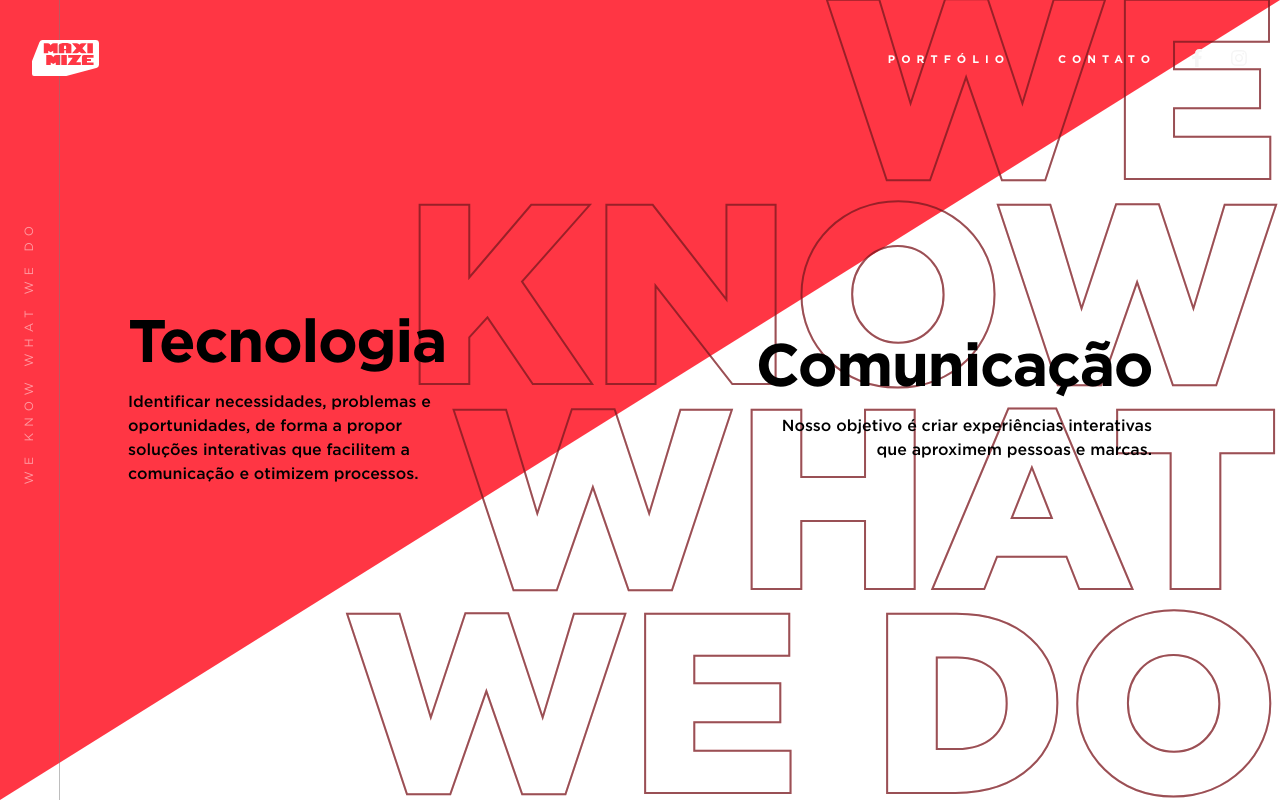
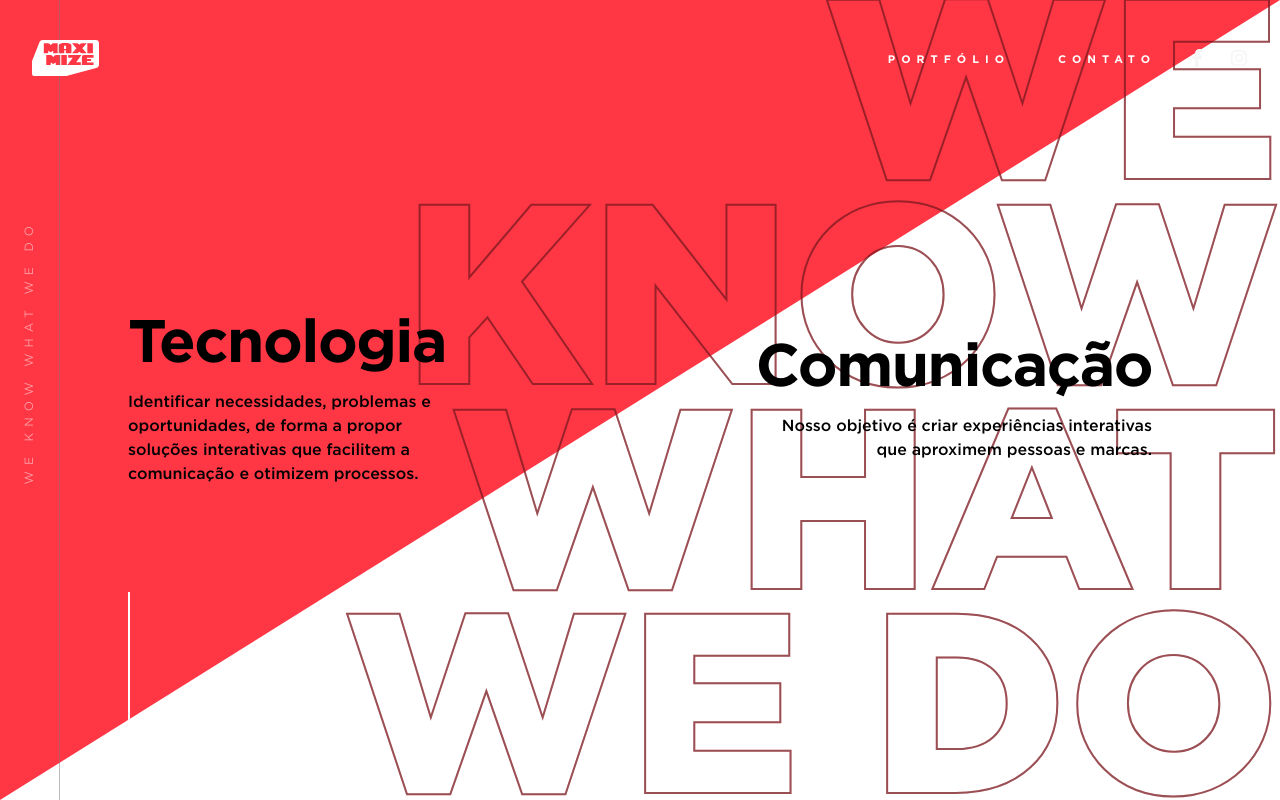
Before and after one commit to Kako-0/mxmz-site, a Next.js app: page / in a window 1280 px wide. Shown: the top 800 px of the page. Built offline with nearby package versions, Linux system fonts and the light colour scheme.

Commit message:
refact: decorative ::after

```diff
--- a/src/app/(root)/page.tsx
+++ b/src/app/(root)/page.tsx
@@ -11,7 +11,7 @@ export default function Home() {
     <>
       <div className="relative min-h-dvh home__bg">
         <Landing />
-        <div className="relative z-[2] bg-gradient-to-t from-black to-transparent to-100% bg-no-repeat">
+        <div className="relative z-[2] bg-gradient-to-t from-black to-transparent to-100% bg-no-repeat py-16 before:hidden lg:before:block before:absolute before:-top-52 before:left-[10%] before:pointer-events-none before:w-[2px] before:h-[250px] before:bg-[var(--branco)] before:content-['']">
           <div className="container sm:w-4/5 min-[1920px]:w-9/12 mx-auto px-4 grid gap-16">
             <Video />
             <Services />
--- a/src/styles/landing.css
+++ b/src/styles/landing.css
@@ -15,27 +15,9 @@
   transition: all 0.5s ease-in-out;
 }
 
-.landing::after {
-  content: '';
-  display: none;
-  position: absolute;
-  top: 25%;
-  left: 10%;
-  pointer-events: none;
-  width: 2px;
-  height: 12%;
-  background-color: var(--branco);
-}
-
 @media (min-width: 640px) {
   .landing::before {
     clip-path: polygon(0 0, 0% 100%, 100% 0);
-  }
-}
-
-@media (min-width: 1024px) {
-  .landing::after {
-    display: block;
   }
 }
 
```
